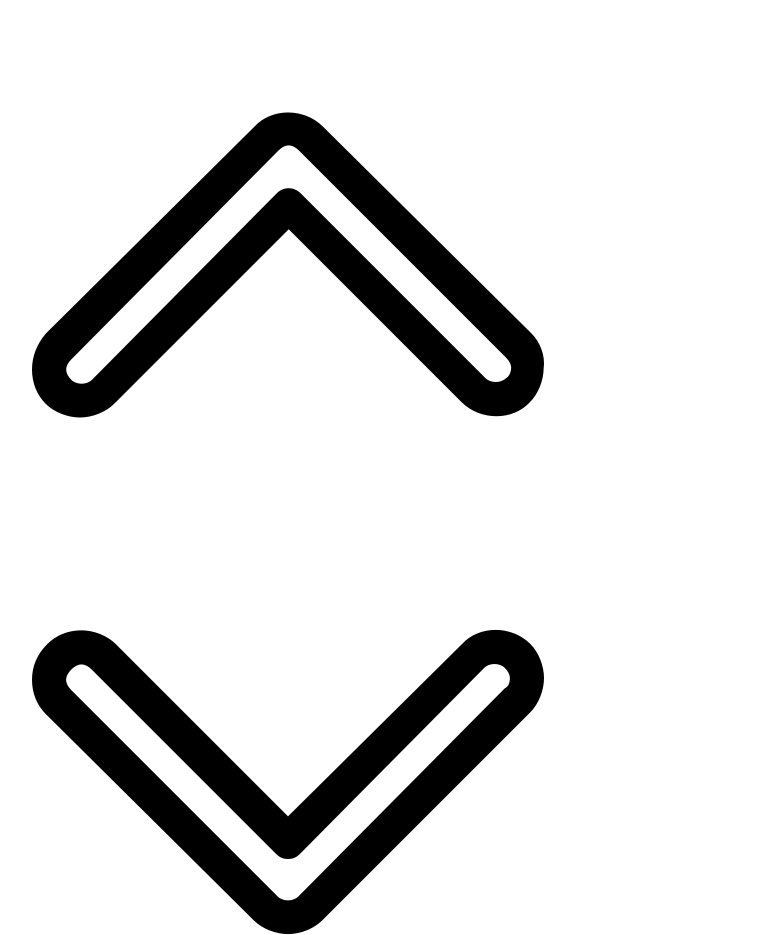
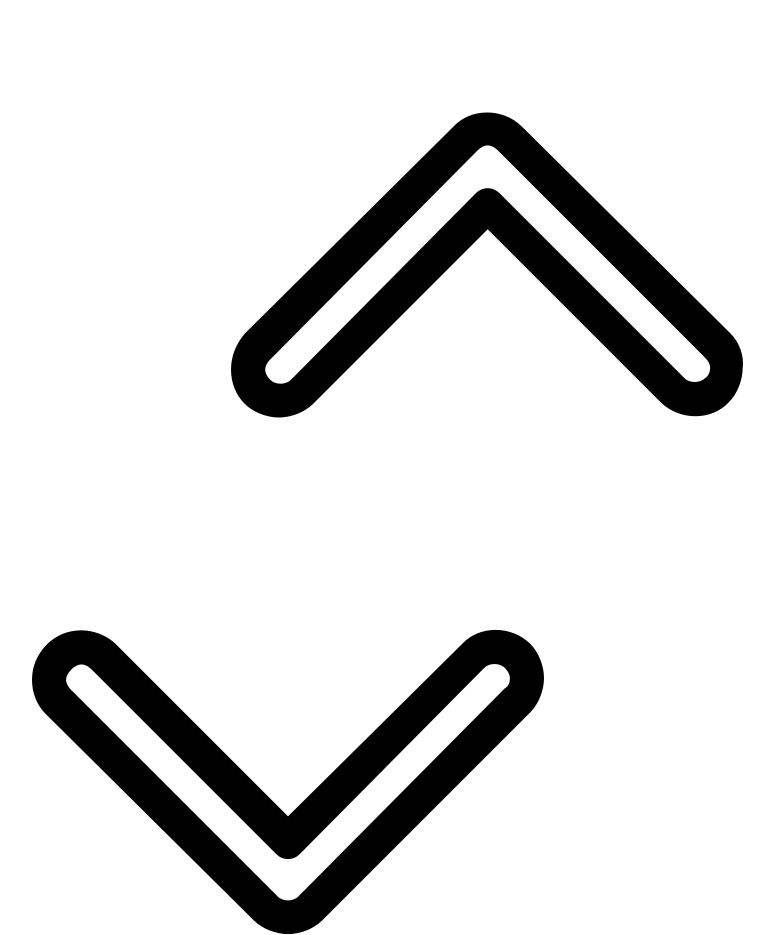
Before and after one commit to mpchow/AutonomousRobot-AndroidApp, a plain HTML site: page WebApp/index.html in a window 1280 px wide. Shown: the top 935 px of the page, without its empty margins (352-1126 px from the left). Drawn offline with Linux system fonts and the light colour scheme.

Commit message:
Done for lab day

```diff
--- a/WebApp/main.css
+++ b/WebApp/main.css
@@ -1,5 +1,6 @@
 #ForwardsButton {
     top: 10%;
+    width: 10%;
     border: 0;
     cursor: pointer;
     background-color: transparent;
```
